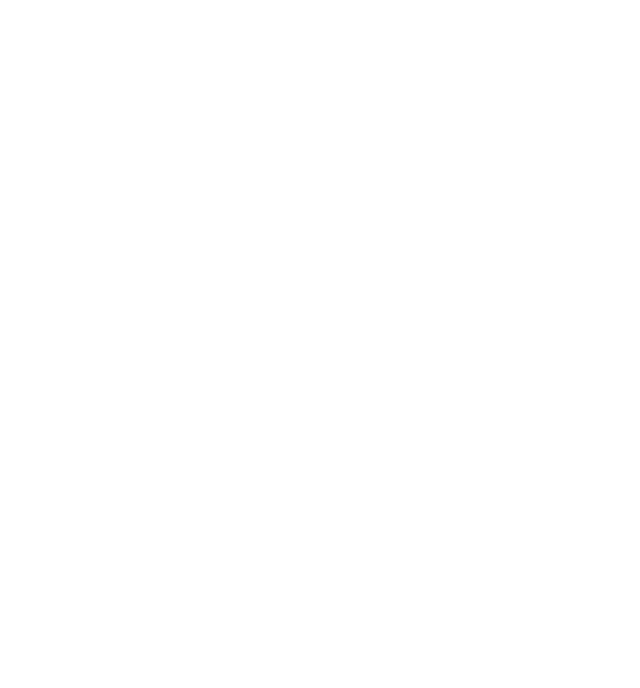
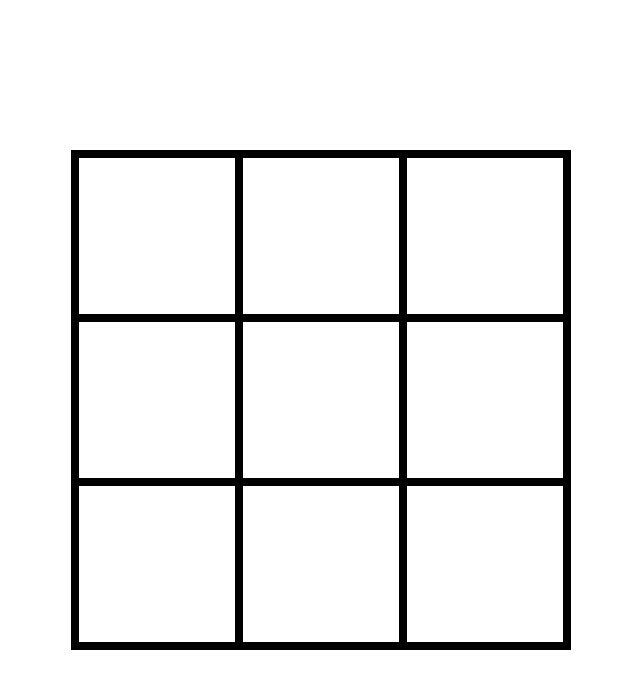
Before and after one commit to sopumatei/Tic-Tac-Toe, a plain HTML site: page index.html in a window 1280 px wide. Shown: the whole page, without its empty margins (319-959 px from the left). Drawn offline with Linux system fonts and the light colour scheme.

Commit message:
Add basic styling

```diff
--- a/index.html
+++ b/index.html
@@ -9,7 +9,15 @@
     </head>
     <body>
         <div id="board">
-
+            <div class="board-el"></div>
+            <div class="board-el"></div>
+            <div class="board-el"></div>
+            <div class="board-el"></div>
+            <div class="board-el"></div>
+            <div class="board-el"></div>
+            <div class="board-el"></div>
+            <div class="board-el"></div>
+            <div class="board-el"></div>
         </div>
     </body>
 </html>
--- a/style.css
+++ b/style.css
@@ -0,0 +1,44 @@
+/* IMPORTING FONT */
+@import url('https://fonts.googleapis.com/css2?family=Rubik:ital,wght@0,300..900;1,300..900&display=swap');
+
+/* RESET */
+* {
+    padding: 0;
+    margin: 0;
+    box-sizing: border-box;
+    outline: none;
+}
+
+/* MAIN STYLE */
+html {
+    font-size: 1.2rem;
+    font-family: "Rubik", sans-serif;
+    font-optical-sizing: auto;
+}
+
+body {
+    display: flex;
+    min-height: 100vh;
+
+    flex-flow: column nowrap;
+    justify-content: center;
+    align-items: center;
+}
+
+/* BOARD */
+#board {
+    border: 4px solid black;
+    width: min(500px, 80vh);
+    height: min(500px, 80vh);
+    display: grid;
+    grid-template-columns: repeat(3, 1fr);
+    grid-template-rows: repeat(3, 1fr);
+}
+
+.board-el {
+    border: 4px solid black;
+}
+
+.board-el:hover {
+    cursor: pointer;
+}
```
